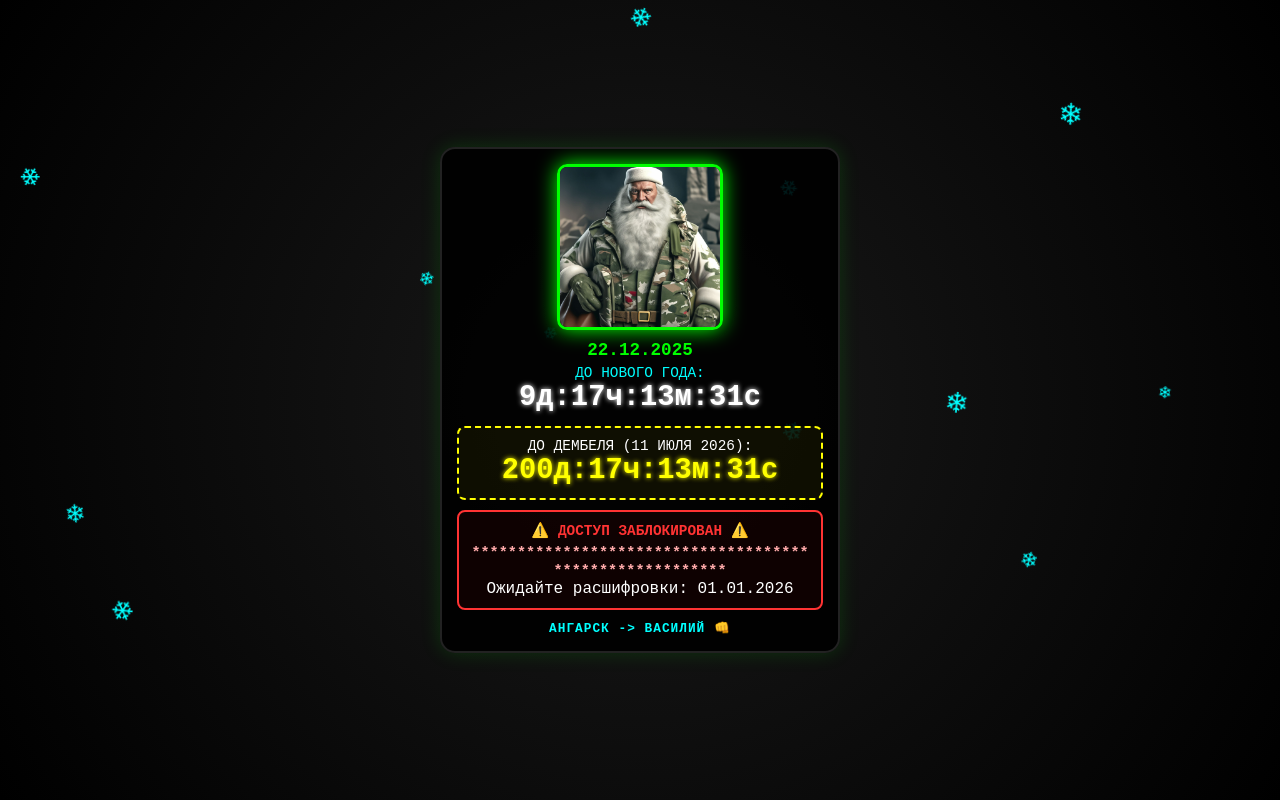
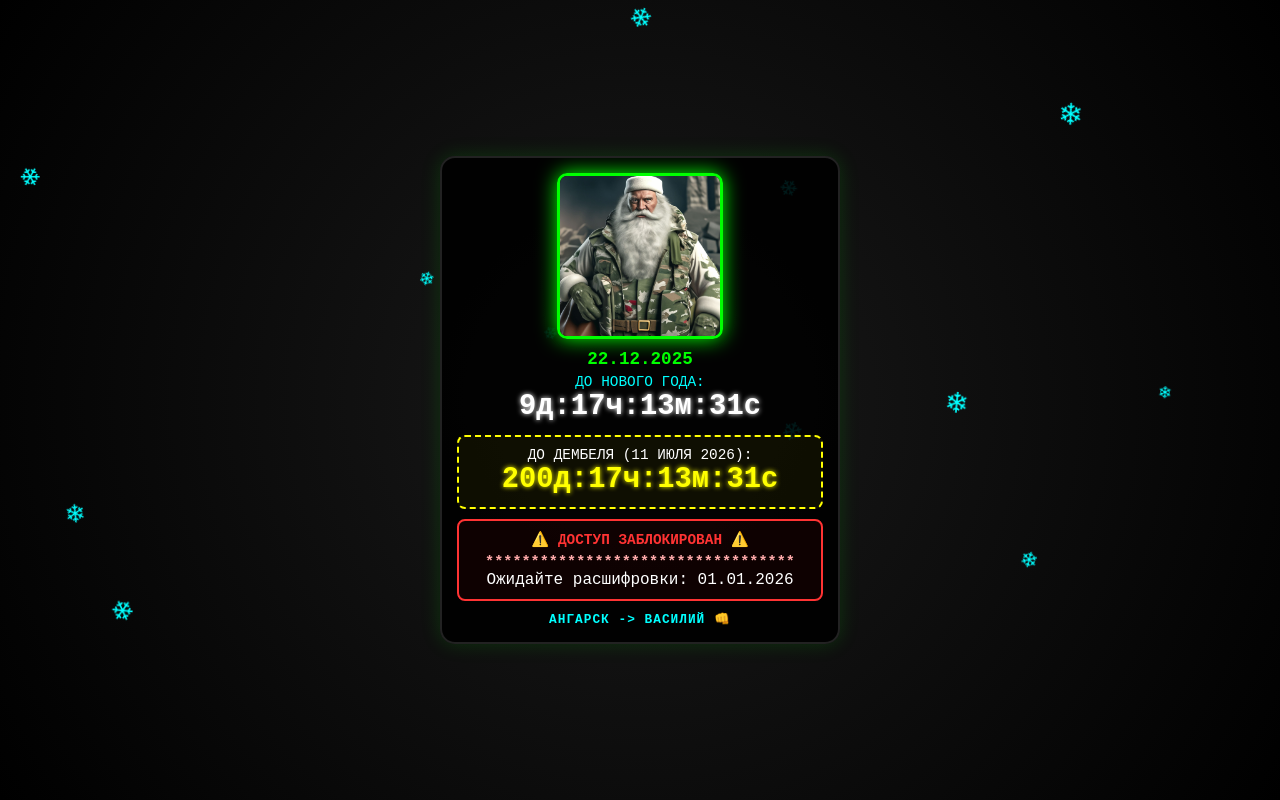
Before and after one commit to AlexFirst94/VasyaDembel, a plain HTML site: page index.html in a window 1280 px wide. Drawn offline with Linux system fonts and the light colour scheme.

Commit message:
Update index.html

```diff
--- a/index.html
+++ b/index.html
@@ -134,7 +134,7 @@
 
         <div id="wish-box">
             <div id="status-header" style="color: #ff3333; font-weight: bold; font-size: 0.9rem; margin-bottom: 5px;">⚠️ ДОСТУП ЗАБЛОКИРОВАН ⚠️</div>
-            <div id="family-text" class="wish-content">********************************************************</div>
+            <div id="family-text" class="wish-content">**********************************</div>
             <div id="elf-info" class="elf-status">Ожидайте расшифровки: 01.01.2026</div>
         </div>
 
```
